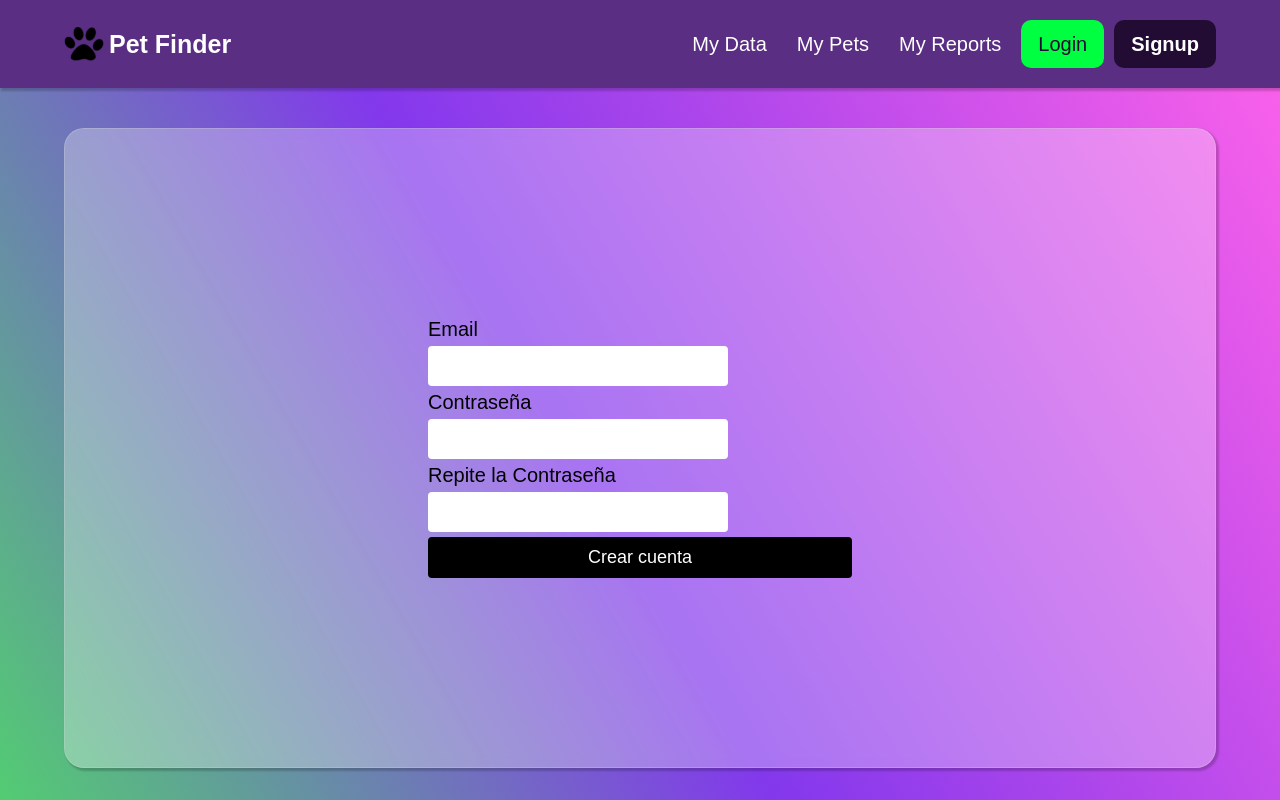
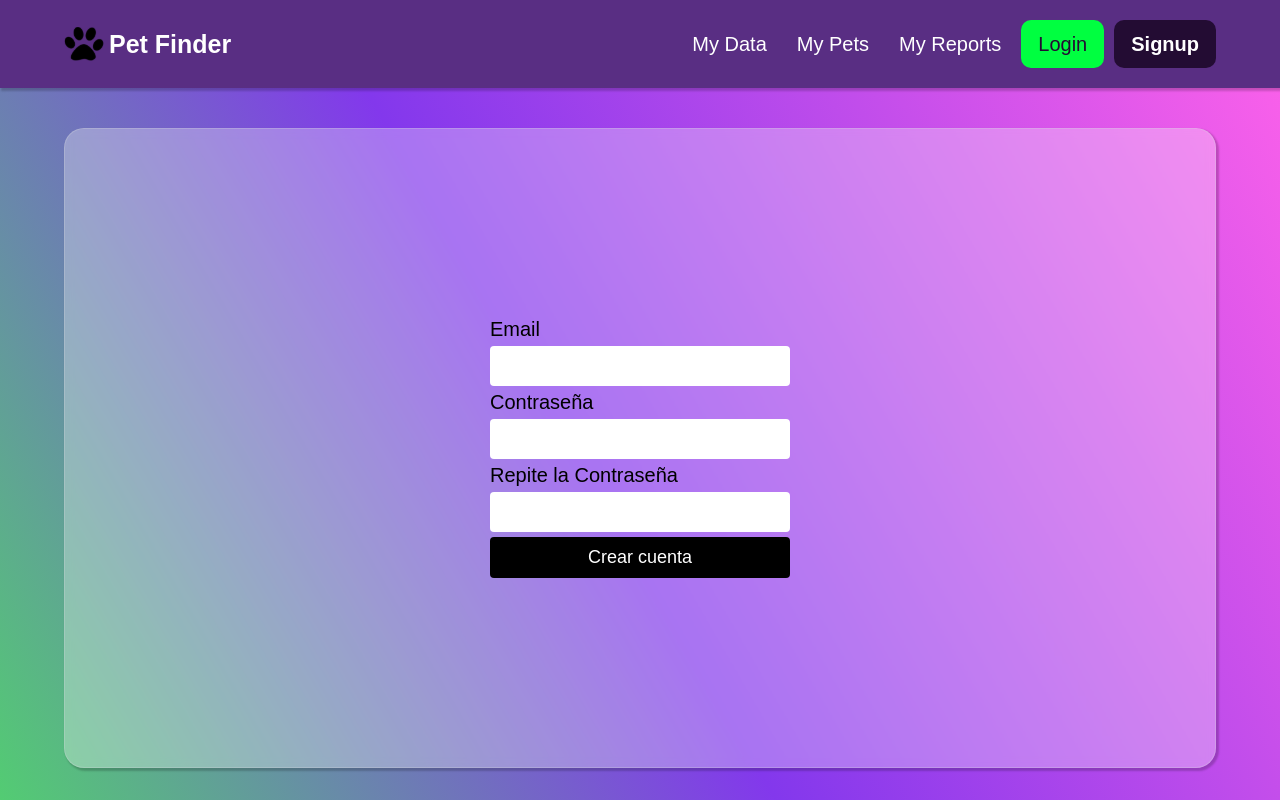
Before and after one commit to PabloMur/desafio8, a React app: page /signup in a window 1280 px wide. Shown: the top 800 px of the page. Built offline with nearby package versions, Linux system fonts and the light colour scheme; a web font is replaced by a local one.

Commit message:
form de registro casi fronteado

```diff
--- a/src/components/signup-comp/index.tsx
+++ b/src/components/signup-comp/index.tsx
@@ -7,7 +7,7 @@ import { TextField } from "ui/text-field";
 const SignupForm = () => {
   return (
     <div className={css.root}>
-      <form>
+      <form className={css.form}>
         <label>
           <CustomText variant="p">Email</CustomText>
           <TextField name="email"></TextField>
--- a/src/components/signup-comp/styles.css
+++ b/src/components/signup-comp/styles.css
@@ -12,3 +12,8 @@
     backdrop-filter: blur(5px);
     border: 1.5px solid rgba(209, 213, 219, 0.3);
 }
+
+.form{
+    display: flex;
+    flex-direction: column;
+}
```
